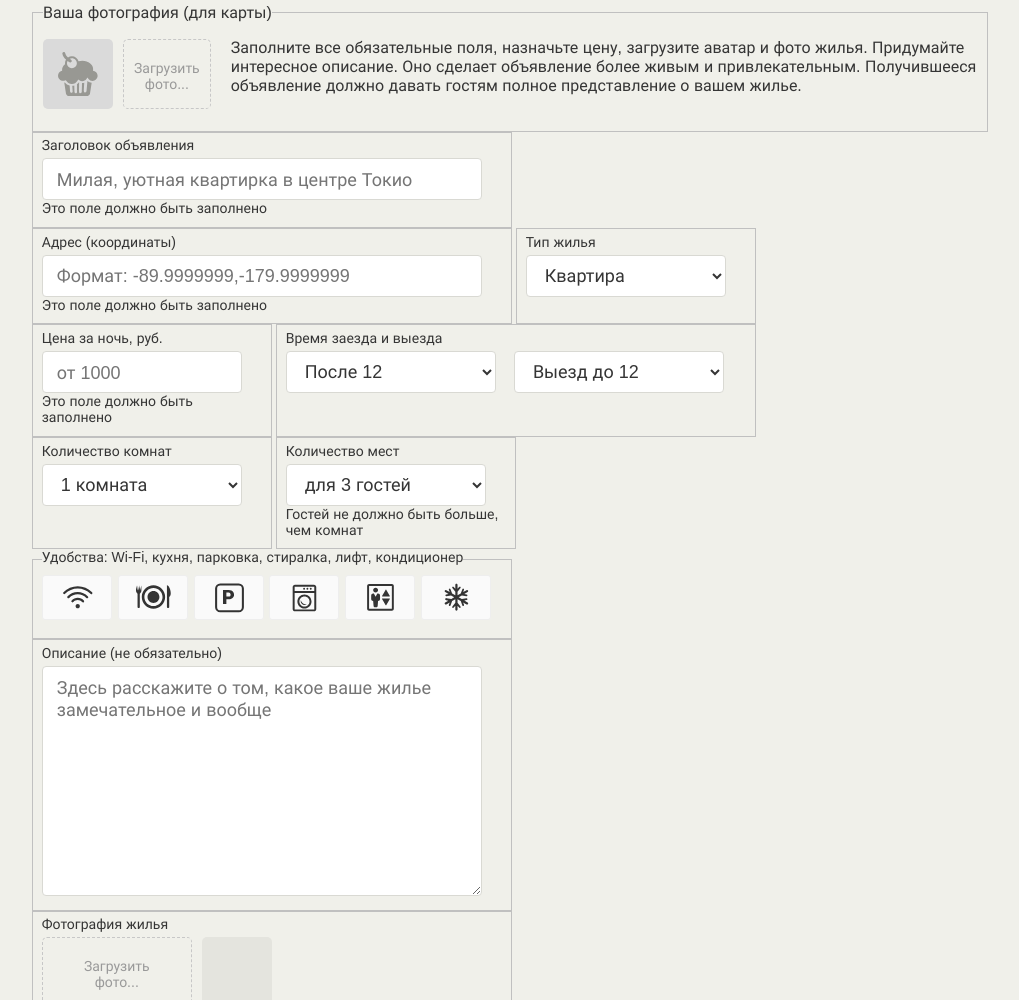
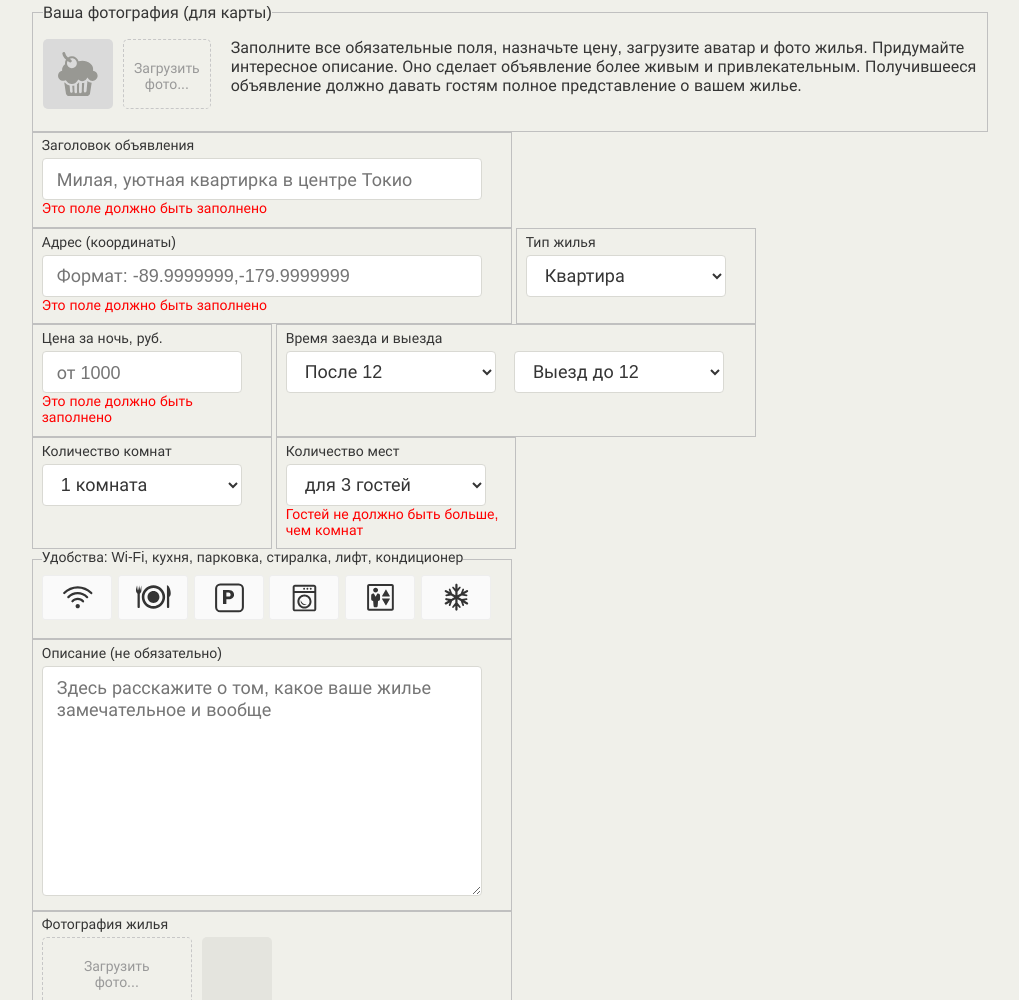
Before and after one commit to htmlacademy-javascript/1895687-keksobooking-25, a website with bundled scripts: page index.html in a window 1280 px wide. Shown: the part 725-1725 px from the top of the page, without its empty margins (90-1109 px from the left). Built offline with nearby package versions, Linux system fonts and the light colour scheme.

Commit message:
добавлен стиль для текста ошибки валидации

```diff
--- a/css/style.css
+++ b/css/style.css
@@ -357,6 +357,10 @@ fieldset {
   -ms-flex-preferred-size: 50%;
       flex-basis: 50%;
   max-width: 50%;
+}
+
+.ad-form__element--error {
+  color: red;
 }
 
 .ad-form__label {
--- a/js/user-form.js
+++ b/js/user-form.js
@@ -30,7 +30,8 @@ fieldsCollection.forEach((field)=>{
 
 const pristine = new Pristine(form, {
   classTo: 'ad-form__element',
-  errorTextParent: 'ad-form__element'
+  errorTextParent: 'ad-form__element',
+  errorTextClass: 'ad-form__element--error'
 });
 
 const validatePrice = (value)=>(value>=minPrice[accomodation.value]);
```
